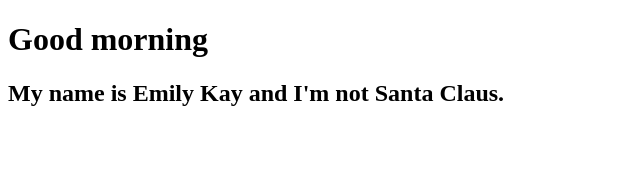
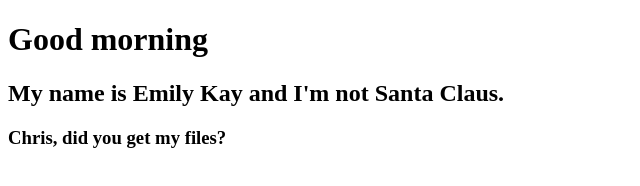
Before and after one commit to virtual-addiction/demo1213, a plain HTML site: page root/index.html in a window 1280 px wide. Shown: the whole page, without its empty margins (0-640 px from the left). Drawn offline with Linux system fonts and the light colour scheme.

Commit message:
ask question to chris

```diff
--- a/root/index.html
+++ b/root/index.html
@@ -8,6 +8,7 @@
 
     <h1>Good <span>morning</span></h1>
     <h2>My name is Emily Kay and I'm not Santa Claus.</h2>
+    <h3>Chris, did you get my files?</h3>
 
 </body>
 </html>
```
